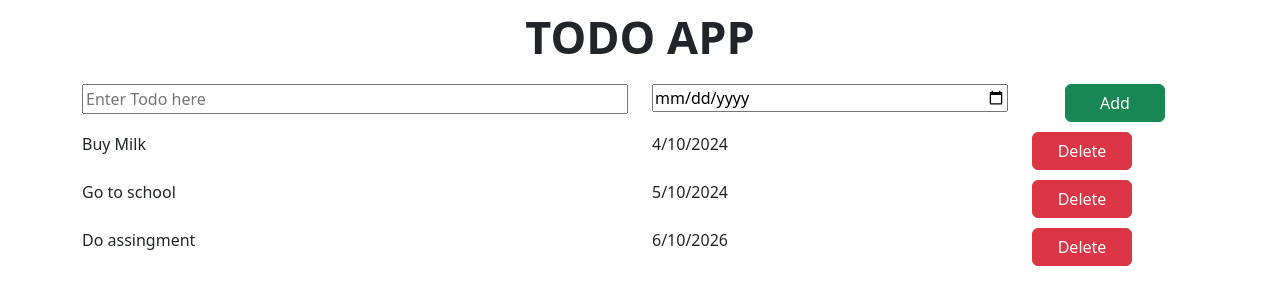
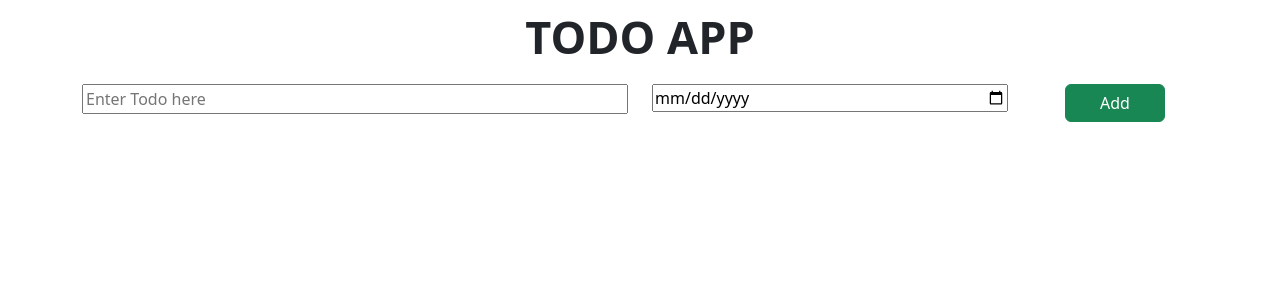
Before and after one commit to Shreeztea/Todo-App, a React (Vite) app: page / in a window 1280 px wide. Shown: the top 304 px of the page. Built offline with nearby package versions, Linux system fonts and the light colour scheme.

Commit message:
Implemented useState hook to add multiple items

```diff
--- a/src/App.jsx
+++ b/src/App.jsx
@@ -2,26 +2,31 @@ import AppName from './components/AppName'
 import AddTodo from './components/AddTodo'
 import TodoItems from './components/TodoItems'
 import './App.css'
+import { useState } from 'react'
 function App() {
-  const todoItems = [
-    {
-      name: "Buy Milk",
-      date: "4/10/2024"
-    },
-    {
-      name: "Go to school",
-      date: "5/10/2024"
-    },
-    {
-      name: "Do assingment",
-      date: "6/10/2026"
-    }
-  ]
+  const [todoItems,setTodoItems] = useState([])
+  const onNewItem = (todoName,dueDate) => {
+    setTodoItems([...todoItems,{name : todoName, date : dueDate}])
+  }
+  // const todoItems = [
+  //   {
+  //     name: "Buy Milk",
+  //     date: "4/10/2024"
+  //   },
+  //   {
+  //     name: "Go to school",
+  //     date: "5/10/2024"
+  //   },
+  //   {
+  //     name: "Do assingment",
+  //     date: "6/10/2026"
+  //   }
+  // ]
   return (
     <>
       <center className='todo-container'>
           <AppName />
-          <AddTodo />
+          <AddTodo onNewItem={onNewItem} />
           <TodoItems todoItems={todoItems}/>
       </center>
     </>
```
